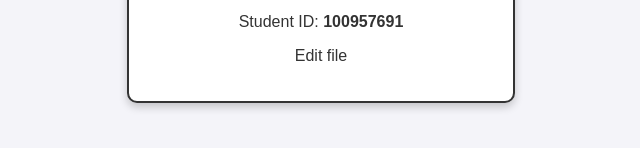
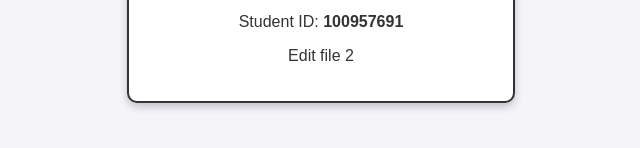
Before and after one commit to montholchs86/task_1, a plain HTML site: page index.html in a window 1280 px wide. Shown: the part 390-538 px from the top of the page, 319-959 px from the left. Drawn offline with Linux system fonts and the light colour scheme.

Commit message:
Fix file

```diff
--- a/index.html
+++ b/index.html
@@ -32,7 +32,7 @@
     <div class="container">
         <h1>Monthol Changsathien</h1>
         <p>Student ID: <strong>100957691</strong></p>
-        <p>Edit file</p>
+        <p>Edit file 2</p>
     </div>
 </body>
 </html>
```
